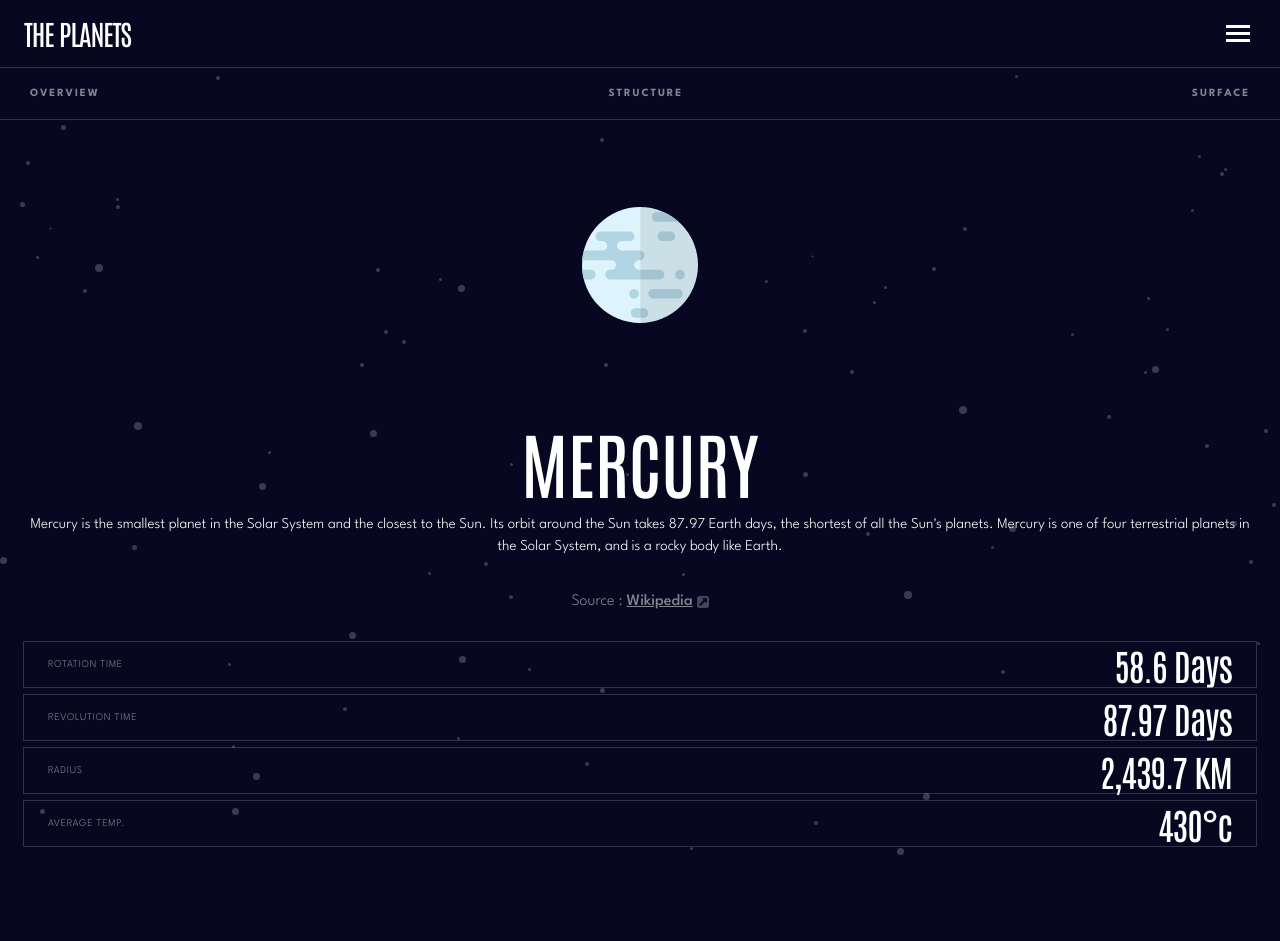
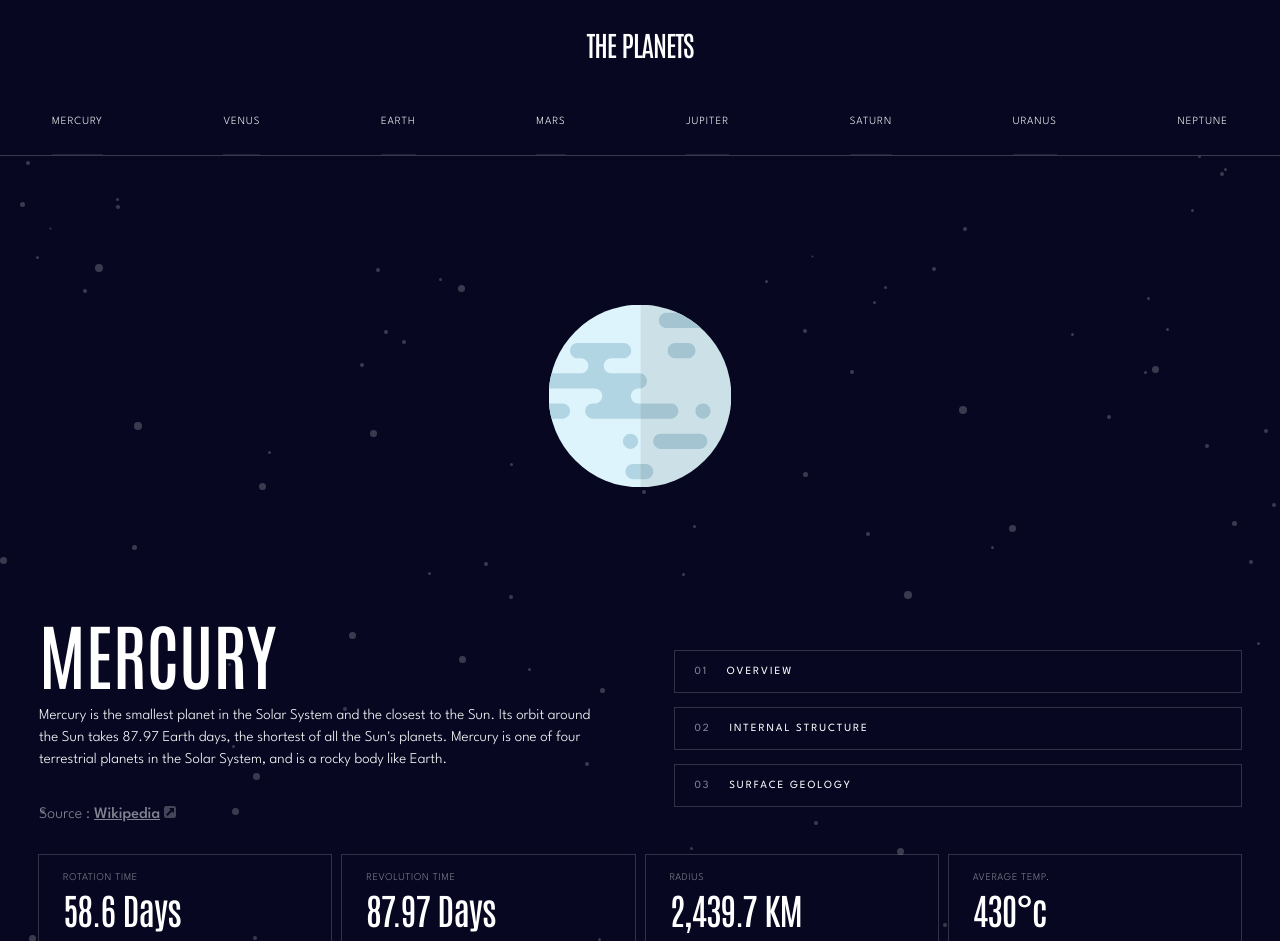
Before and after one commit to BlessYouMate/planets-fact-fm, a plain HTML site: page index.html in a window 1280 px wide. Before the commit the page ends 893 px from the top, so only its background shows below. Drawn offline with Linux system fonts and the light colour scheme.

Commit message:
feat(tablet): implement initial layout for tablet

```diff
--- a/index.html
+++ b/index.html
@@ -19,17 +19,17 @@
     </button>
   </header>
 
-  <nav class="header__nav ">
+  <nav class="header__nav">
     <ul class="nav__list">
       <li class="nav__item">
-        <a href="#" class="nav__link">
+        <a href="/mercury" class="nav__link">
           <div class="nav__indicator mercury-accent"></div>
           <span class="nav__text to-upper">mercury</span>
           <img src="./public/assets/images/icon-chevron.svg" alt="" class="nav__icon">
         </a>
       </li>
       <li class="nav__item">
-        <a href="#" class="nav__link">
+        <a href="/venus" class="nav__link">
           <div class="nav__indicator venus-accent"></div>
           <span class="nav__text to-upper">venus</span>
           <img src="./public/assets/images/icon-chevron.svg" alt="" class="nav__icon">
@@ -80,18 +80,18 @@
     </ul>
   </nav>
 
-  <main>
+  <main class="main">
     <section class="main__buttons">
       <button class="main__button to-upper">
-        <span class="button__number">01</span>OVERVIEW
+        <span class="button__number">01 </span>OVERVIEW
       </button>
 
       <button class="main__button to-upper">
-        <span class="button__number">02</span><span class="button__extra-text">INTERNAL </span>STRUCTURE
+        <span class="button__number">02 </span><span class="button__extra-text">INTERNAL </span>STRUCTURE
       </button>
 
       <button class="main__button to-upper">
-        <span class="button__number">03</span>SURFACE <span class="button__extra-text">Geology</span>
+        <span class="button__number">03 </span>SURFACE <span class="button__extra-text">Geology</span>
       </button>
     </section>
 
--- a/src/styles/components.css
+++ b/src/styles/components.css
@@ -1,4 +1,13 @@
+/* header */
+
+.header__hamburger{
+    background: none;
+}
+
 .header{
+    position: sticky;
+    top: 0;
+    z-index: 100;
     padding: 2.1rem 2.4rem;
     display: flex;
     justify-content: space-between;
@@ -17,88 +26,6 @@
     font-weight: 500;
     color: var(--white);
 }
-
-/* buttons */
-
-.button__number,
-.button__extra-text{
-    display: none;
-}
-
-.main__buttons{
-    border-top: 1px solid hsla(0, 0%, 59%, 0.3);
-    border-bottom: 1px solid hsla(0, 0%, 59%, 0.3);
-    font-size: 1.2rem;
-
-    display: flex;
-    justify-content: space-between;
-    align-items: center;
-    padding: 0 2.4rem;
-}
-
-.main__button{
-    background: none;
-    font-family: "Spartan", sans-serif;
-    font-size: 1.1rem;
-    font-weight: 700;
-    letter-spacing: 1.93px;
-    color: var(--white);
-    opacity: 0.5;
-
-    --border-width: 4px;
-    border-bottom: var(--border-width) solid transparent;
-    padding-top: 1.3rem;
-    padding-bottom: calc(1.3rem - var(--border-width));
-
-    transition: opacity 0.3s, border-color 0.3s;
-}
-
-.main__button:hover{
-    opacity: 1;
-    border-color: var(--color-accent);
-}
-
-@media screen and (min-width: 768px) {
-    .button{
-        background-color: var(--black);
-        color: var(--white);
-        outline: 1px solid hsla(0, 0%, 85%, 0.2);
-        display: flex;
-        justify-content: flex-start;
-        gap: 2.8rem;
-        padding: 1.2rem 2.8rem;
-
-        width: 35rem;
-    }
-
-    .button:hover{
-        background-color: hsla(0, 0%, 85%, 0.2);
-        cursor: pointer;
-    }
-
-    .button:active{
-        background-color: var(--color-accent);
-    }
-
-    .button .button-number{
-        color: var(--grey-400);
-    }
-}
-
-/* properties */
-
-.properties-list__item{
-    background-color: transparent;
-    outline: 1px solid hsla(0, 0%, 85%, 0.2);
-    display: flex;
-    justify-content: space-between;
-    padding: 1rem 2.4rem;
-}
-
-.properties-list__desc{
-    opacity: 0.5;
-}
-
 
 /* navigation */
 
@@ -161,7 +88,200 @@
     margin-left: auto;
 }
 
+@media screen and (min-width: 768px){
+    .header__hamburger{
+        display: none;
+    }
 
-  /* <button class="button">
-    <h3><span class="button-number">01</span></h3><h3><span>BUTTON</span></h3>
-  </button> */
+    .header{
+        position: relative;
+        display: flex;
+        justify-content: center;
+        padding: 3.2rem 0;
+    }
+
+    .header__nav{
+        position: relative;
+        opacity: 1;
+        transform: none;
+        border-bottom: 1px solid rgba(255, 255, 255, 0.2);
+    }
+
+    .nav__indicator{
+        display: none;
+    }
+
+    .nav__list{
+        display: flex;
+        justify-content: space-between;
+        align-items: center;
+        gap: 3.3rem;
+        padding: 0 5.2rem;
+    }
+
+    .nav__text{
+        font-family: "Spartan", sans-serif;
+        font-weight: 300;
+        font-size: 1.1rem;
+        letter-spacing: 1px;
+        line-height: 25px;
+    }
+
+    .nav__icon{
+        display: none;
+    }
+}
+
+/* buttons */
+
+.button__number,
+.button__extra-text{
+    display: none;
+}
+
+.main__buttons{
+    border-top: 1px solid hsla(0, 0%, 59%, 0.3);
+    border-bottom: 1px solid hsla(0, 0%, 59%, 0.3);
+    font-size: 1.2rem;
+
+    display: flex;
+    justify-content: space-between;
+    align-items: center;
+    margin: 0 -2.4rem;
+    padding: 0 2.4rem;
+}
+
+
+.main__button{
+    background: none;
+    font-family: "Spartan", sans-serif;
+    font-size: 1.1rem;
+
+    letter-spacing: 1.93px;
+    color: var(--white);
+    opacity: 0.5;
+
+    --border-width: 4px;
+    border-bottom: var(--border-width) solid transparent;
+    padding-top: 1.3rem;
+    padding-bottom: calc(1.3rem - var(--border-width));
+
+    transition: opacity 0.3s, border-color 0.3s;
+}
+
+.main__button:hover{
+    opacity: 1;
+    border-color: var(--color-accent);
+    cursor: pointer;
+}
+
+@media screen and (min-width: 768px) {
+    .button__number,
+    .button__extra-text{
+        display: inline;
+    }
+
+    .main__buttons{
+        display: flex;
+        flex-direction: column;
+        justify-content: center;
+        gap: 1.6rem;
+        border: 0;
+        opacity: 1;
+
+    }
+
+    .main__button{
+        background-color: var(--black);
+        color: var(--white);
+        outline: 1px solid hsla(0, 0%, 85%, 0.2);
+        text-align: left;
+        padding: 0.8rem 2rem;
+
+        width: 100%;
+        opacity: 1;
+        font-weight: 400;
+        border: 0;
+    }
+
+    .button__number{
+        padding-right: 1.4rem;
+        opacity: 0.5;
+    }
+
+    .main__button:hover{
+        background-color: var(--color-accent);
+        cursor: pointer;
+    }
+
+    .main__button:active{
+        background-color: var(--color-accent);
+    }
+
+    .main__button .button-number{
+        color: var(--grey-400);
+    }
+}
+
+/* properties */
+
+.properties-list__item{
+    background-color: transparent;
+    outline: 1px solid hsla(0, 0%, 85%, 0.2);
+    display: flex;
+    justify-content: space-between;
+    padding: 1rem 2.4rem;
+}
+
+.properties-list__desc{
+    opacity: 0.5;
+}
+
+/* main content */
+
+.planet-info__desc{
+    font-family: "Spartan", sans-serif;
+    font-weight: 300;
+    font-size: 1.5rem;
+    line-height: 22px;
+
+    padding-bottom: 3.2rem;
+}
+
+.planet-info__source{
+   display: flex;
+   align-items: center;
+   justify-content: center;
+   gap: .4rem;
+
+   padding-bottom: 2.8rem;
+}
+
+.planet-info__source{
+    font-family: "Spartan", sans-serif;
+    font-weight: 300;
+    font-size: 1.6rem;
+    opacity: 0.5;
+}
+
+.planet-info__link{
+    font-weight: 500;
+    color: var(--white);
+}
+
+.planet-info__icon-source{
+    display: inline;
+}
+
+@media screen and (min-width: 768px) {
+    .planet-info__source{
+        display: block;
+    }
+
+    .properties-list__item{
+        flex-direction: column;
+        padding-top: 1rem;
+        padding-bottom: 2rem;
+    }
+
+}
--- a/src/styles/general.css
+++ b/src/styles/general.css
@@ -1,4 +1,9 @@
 body{
+    font-family: "Spartan", sans-serif;
+    font-weight: 400;
+    font-size: 1.4rem;
+    line-height: 25px;
+
     background-color: var(--black);
     color: var(--white);
 
--- a/src/styles/index.css
+++ b/src/styles/index.css
@@ -5,77 +5,6 @@
 @import url("./typography.css");
 @import url("./general.css");
 
+@import url("./layout.css");
 @import url("./components.css");
 @import url("./utilities.css");
-
-/* header */
-
-.header__hamburger{
-    background: none;
-}
-
-/* image */
-
-.main__img-container{
-    display:  flex;
-    align-items: center;
-    justify-content: center;
-}
-
-.main__planet-image{
-    transform: scale(40%);
-}
-
-/* text */
-
-.main__planet-info{
-    text-align: center;
-    padding: 0 2.4rem;
-}
-
-.planet-info__desc{
-    font-family: "Spartan", sans-serif;
-    font-weight: 300;
-    font-size: 1.5rem;
-    line-height: 22px;
-
-    padding-bottom: 3.2rem;
-}
-
-.planet-info__source{
-   display: flex;
-   align-items: center;
-   justify-content: center;
-   gap: .4rem;
-
-   padding-bottom: 2.8rem;
-}
-
-.planet-info__source{
-    font-family: "Spartan", sans-serif;
-    font-weight: 300;
-    font-size: 1.6rem;
-    opacity: 0.5;
-}
-
-.planet-info__link{
-    font-weight: 500;
-    color: var(--white);
-}
-
-.planet-info__icon-source{
-    display: inline;
-}
-
-/* properties */
-
-.main__properties-list{
-    padding: 0 2.4rem;
-    list-style: none;
-
-    display: flex;
-    flex-direction: column;
-    gap: 0.8rem;
-
-    padding-bottom: 4.7rem;
-}
--- /dev/null
+++ b/src/styles/layout.css
@@ -0,0 +1,101 @@
+/* main */
+
+.main{
+    padding: 0 2.4rem;
+}
+
+/* image */
+
+.main__img-container{
+    display:  flex;
+    align-items: center;
+    justify-content: center;
+}
+
+.main__planet-image{
+    transform: scale(40%);
+}
+
+@media screen and (min-width: 768px) {
+    .main__planet-image{
+        transform: scale(63%);
+    }
+
+    .main__img-container{
+        padding-top: 9.5rem;
+        padding-bottom: 6rem;
+    }
+
+}
+
+/* text */
+
+.main__planet-info{
+    text-align: center;
+}
+
+/* main tablet layout */
+
+@media screen and (min-width: 768px) {
+    .main{
+        padding: 0 3.9rem;
+    }
+
+    .main__planet-info{
+        text-align: left;
+    }
+
+    .main{
+        display: grid;
+        grid-template-areas:
+        "img img"
+        "text-desc buttons"
+        "properties properties";
+
+        column-gap: 6.9rem;
+        grid-template-columns: 1fr 1fr;
+    }
+
+    .main__buttons{
+        grid-area: buttons;
+    }
+
+    .main__img-container{
+        grid-area: img;
+    }
+
+    .main__planet-info{
+        grid-area: text-desc;
+    }
+
+    .main__properties-list{
+        grid-area: properties;
+    }
+
+}
+
+/* properties */
+
+.main__properties-list{
+    padding: 0;
+    list-style: none;
+
+    display: flex;
+    flex-direction: column;
+    gap: 0.8rem;
+
+    padding-bottom: 4.7rem;
+}
+
+@media screen and (min-width: 768px) {
+    .main__properties-list{
+        flex-direction: row;
+        gap: 1.1rem;
+        padding: 0;
+    }
+
+    .properties-list__item{
+        flex: 1;
+        gap: 0.6rem;
+    }
+}
--- a/src/styles/typography.css
+++ b/src/styles/typography.css
@@ -61,12 +61,3 @@
         letter-spacing: 1px;
     }
 }
-
-
-
-body{
-    font-family: "Spartan", sans-serif;
-    font-weight: 400;
-    font-size: 1.4rem;
-    line-height: 25px;
-}
--- a/src/styles/utilities.css
+++ b/src/styles/utilities.css
@@ -1,7 +1,7 @@
 /* === colors === */
 
 .mercury-accent{
-    --color-accent: hsl(196, 83%, 93%);
+    --color-accent: hsl(194, 48%, 50%);
 }
 
 .venus-accent{
@@ -32,8 +32,6 @@
     --color-accent: hsl(222, 95%, 63%);
 }
 
-/* === ? === */
-
 .hidden{
     display: none;
 }
--- a/src/styles/variables.css
+++ b/src/styles/variables.css
@@ -5,5 +5,5 @@
     --grey-400: hsl(240, 6%, 54%);
     --grey-700: hsl(240, 17%, 26%);
 
-    --color-accent: hsl(196, 83%, 93%);
+    --color-accent: hsl(194, 48%, 50%);
 }
```
